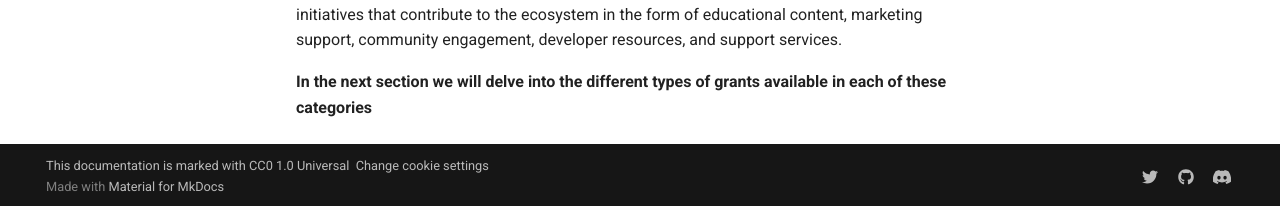
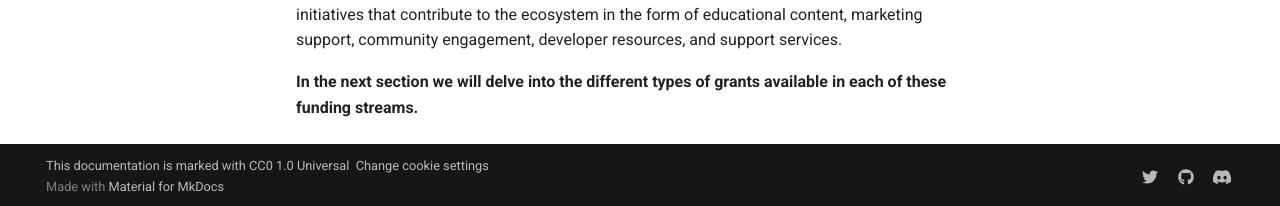
Before and after one commit to VoiNetwork/learn-more, an MkDocs documentation site: the page built from docs/governance/submitting-proposals.md, in a window 1280 px wide and 1377 px high. Shown: the part 1168-1374 px from the top of the window. Built offline with MkDocs 1.6.1 and Material for MkDocs 9.7.7, drawn with Linux system fonts in a browser that asks for light colours; plug-ins that fetch from the network failed and are left out; comment, search, counter and statistics services are not loaded.

Commit message:
Update submitting-proposals.md

```diff
--- a/docs/governance/submitting-proposals.md
+++ b/docs/governance/submitting-proposals.md
@@ -20,4 +20,4 @@ Voi provides grant funding for anyone eager to build applications within the Voi
 
 Voi has two major funding categories for grants: **Development Grants** and **Ecosystem Services Grants**. **Development Projects** focus on advancing the technical and infrastructural aspects of the Voi ecosystem, supporting projects that drive innovation on the network, create new Voi applications, and/or enhance existing platforms. **Ecosystem Services Projects** are designed to foster the growth and sustainability of the broader Voi community, providing funding for initiatives that contribute to the ecosystem in the form of educational content, marketing support, community engagement, developer resources, and support services.
 
-**In the next section we will delve into the different types of grants available in each of these categories**
+**In the next section we will delve into the different types of grants available in each of these funding streams.**
```
